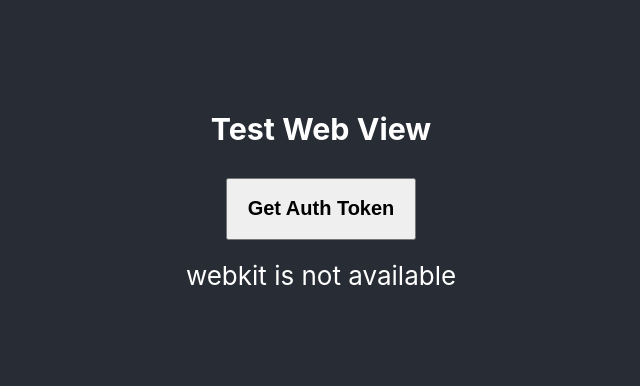
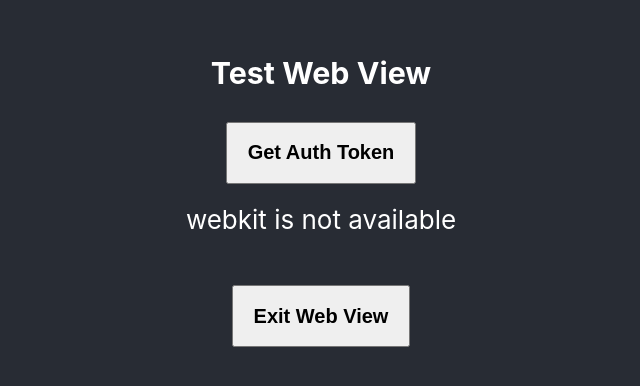
Before and after one commit to abhilasha007/abhsaini-webview-test, a React (Create React App) app: page / in a window 1280 px wide. Shown: the part 204-590 px from the top of the page, without its empty margins (319-959 px from the left). Built offline with nearby package versions, Linux system fonts and the light colour scheme.

Commit message:
exit webpage

```diff
--- a/src/App.js
+++ b/src/App.js
@@ -47,6 +47,21 @@ function WebView() {
     }
   };
 
+  const exitWebView = () => {
+    const webkit = window.webkit;
+
+    if (!webkit) {
+      setText("webkit is not available");
+    } else if (!webkit.messageHandlers) {
+      setText("webkit.messageHandlers is not available");
+    } else if (!webkit.messageHandlers.ExitWebView) {
+      setText("webkit.messageHandlers.ExitWebView is not available");
+    } else {
+      webkit.messageHandlers.ExitWebView.postMessage({ UUID: "12345" });
+      setText("message posted ExitWebView");
+    }
+  };
+
   useEffect(() => {
     postMessageToNative()
   }, []);
@@ -56,7 +71,11 @@ function WebView() {
       <button onClick={postMessageToNativeAuthToken} style={{ marginBottom: 20, paddingLeft: 20, paddingRight: 20 }}>
         <h2>Get Auth Token</h2>
       </button>
-      <div style={{ marginBottom: 20 }}>{text}</div>
+      <div style={{ marginBottom: 50 }}>{text}</div>
+
+      <button onClick={exitWebView} style={{ marginBottom: 20, paddingLeft: 20, paddingRight: 20 }}>
+        <h2>Exit Web View</h2>
+      </button>
     </div>
   );
 }
```
